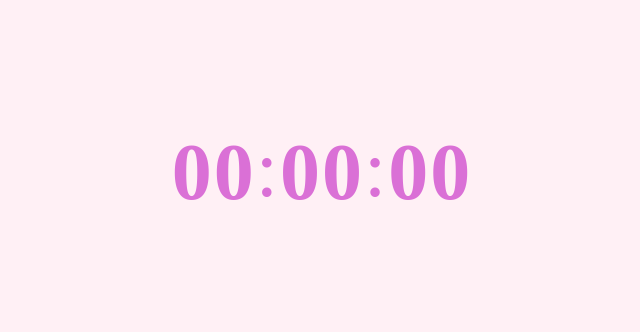
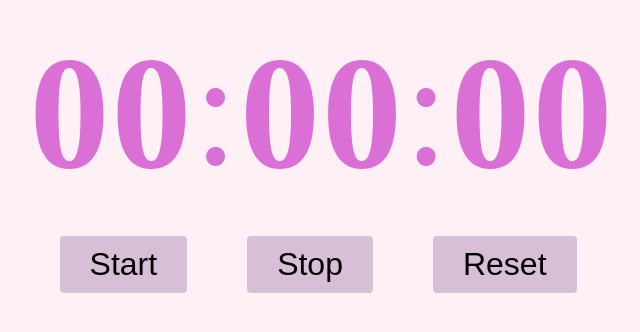
Before and after one commit to Shopify/eng-intern-assessment-react, a React app: page / in a window 1280 px wide. Shown: the part 228-560 px from the top of the page, without its empty margins (318-958 px from the left). Built offline with nearby package versions, Linux system fonts and the light colour scheme.

Commit message:
basic timer set-up

```diff
--- a/src/components/StopWatch.css
+++ b/src/components/StopWatch.css
@@ -15,11 +15,26 @@ body {
 
 .container span {
   position: relative;
-  font-size: 5rem;
+  font-size: 10rem;
   bottom: 3px;
 }
 
 .text {
   margin: 0;
-  font-size: 5rem;
+  font-size: 10rem;
 }
+
+.btn {
+  background-color: #D8BFD8;
+  color: black;
+  padding: 10px 30px;
+  font-size: 2rem;
+  margin: 30px;
+  cursor: pointer;
+  border: none;
+  border-radius: 4px;
+}
+
+.btn:hover {
+  background-color: #DA70D6;
+}
--- a/src/components/StopWatch.tsx
+++ b/src/components/StopWatch.tsx
@@ -1,14 +1,53 @@
-import React from 'react';
+import React, { useState, useEffect } from 'react';
+import StopWatchButton from './StopWatchButton';
 import './StopWatch.css';
 
-export default function StopWatch() {
-    return (
-        <section className='container'>
-            <h1 className='text'>00</h1>
-            <span>:</span>
-            <h1 className='text'>00</h1>
-            <span>:</span>
-            <h1 className='text'>00</h1>
-        </section>
-            )
-}
+const StopWatch: React.FC = () => {
+  const [time, setTime] = useState(0);
+  const [isRunning, setIsRunning] = useState( false );
+
+  useEffect(() => {
+    let interval: NodeJS.Timeout;
+
+    if (isRunning) {
+      interval = setInterval(() => {
+        setTime((prevTime) => prevTime + 1);
+      }, 1000);
+    }
+
+    return () => clearInterval(interval);
+  }, [isRunning]);
+
+  const startTimer = () => {
+    setIsRunning(true);
+  };
+
+  const stopTimer = () => {
+    setIsRunning(false);
+  };
+
+  const resetTimer = () => {
+    setTime(0);
+    setIsRunning(false);
+  };
+
+  return (
+    <div className="stopwatch">
+      <section className='container'>
+        <h1 className='text'>{Math.floor(time / 3600).toString().padStart(2, '0')}</h1>
+        <span>:</span>
+        <h1 className='text'>{Math.floor((time % 3600) / 60).toString().padStart(2, '0')}</h1>
+        <span>:</span>
+        <h1 className='text'>{(time % 60).toString().padStart(2, '0')}</h1>
+      </section>
+      <StopWatchButton
+        onStart={startTimer}
+        onStop={stopTimer}
+        onReset={resetTimer}
+        isRunning={isRunning}
+      />
+    </div>
+  );
+};
+
+export default StopWatch;
--- a/src/components/StopWatchButton.tsx
+++ b/src/components/StopWatchButton.tsx
@@ -1,7 +1,33 @@
-import React from 'react'
+// StopWatchButton.tsx
+import React from 'react';
 
-export default function StopWatchButton() {
-    return(
-        <div></div>
-    )
+interface StopWatchButtonProps {
+  onStart: () => void;
+  onStop: () => void;
+  onReset: () => void;
+  isRunning: boolean;
 }
+
+const StopWatchButton: React.FC<StopWatchButtonProps> = ({
+  onStart,
+  onStop,
+  onReset,
+  isRunning,
+}) => {
+
+  return (
+    <div>
+      <button className='btn' onClick={onStart} disabled={isRunning}>
+        Start
+      </button>
+      <button className='btn' onClick={onStop} disabled={!isRunning}>
+        Stop
+      </button>
+      <button className='btn' onClick={onReset}>
+        Reset
+      </button>
+    </div>
+  );
+};
+
+export default StopWatchButton;
```
Also changed, not shown: src/App.tsx (+7 -8 lines).
